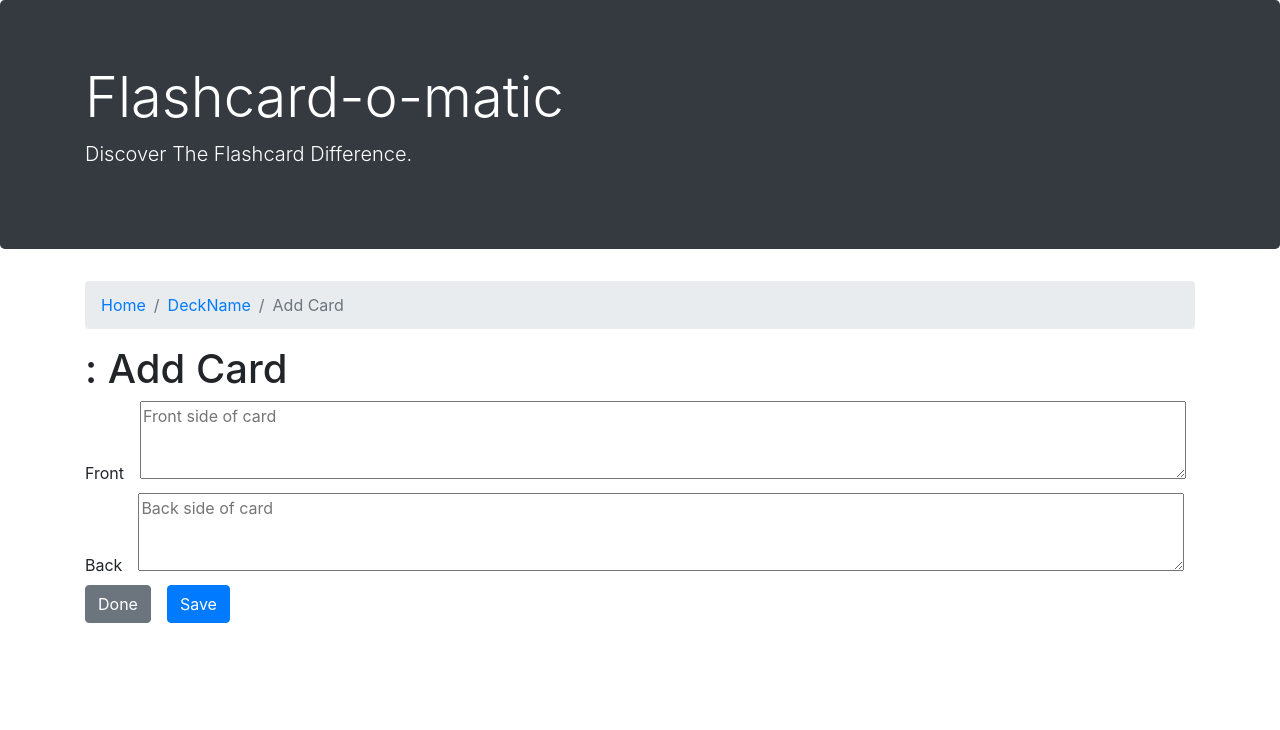
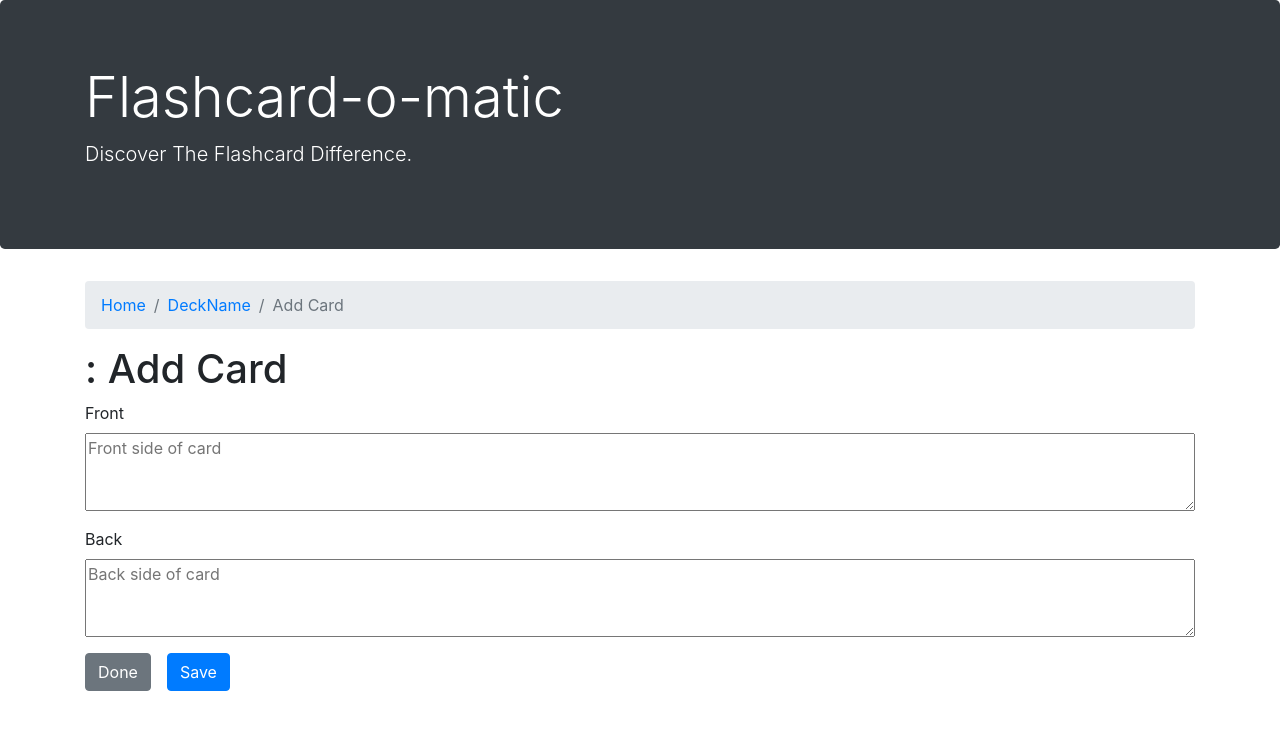
Before and after one commit to japyles/Flashcards, a React (Create React App) app: page /decks/1/cards/new in a window 1280 px wide. Shown: the top 730 px of the page. Built offline with nearby package versions, Linux system fonts and the light colour scheme; no server answers; a web font is replaced by a local one.

Commit message:
added some styling to CardForm.js and Deck.js

```diff
--- a/src/Layout/CardForm.js
+++ b/src/Layout/CardForm.js
@@ -7,7 +7,7 @@ const CardForm = ( { handleSubmit, handleChangeFront, handleChangeBack, card, de
     return (
         <div>
             <form onSubmit={handleSubmit}>
-                <div>
+                <div className='d-flex flex-column mb-3'>
                     <label className='mr-3'>Front</label>
                     <textarea
                     name='front'
@@ -19,7 +19,7 @@ const CardForm = ( { handleSubmit, handleChangeFront, handleChangeBack, card, de
                     cols='100'
                     />
                 </div>
-                <div>
+                <div className='d-flex flex-column mb-3'>
                     <label className='mr-3'>Back</label>
                     <textarea
                     name='back'
--- a/src/Layout/Deck.js
+++ b/src/Layout/Deck.js
@@ -38,12 +38,12 @@ const Deck = () => {
         <Breadcrumb.Item href="#" active>{name}</Breadcrumb.Item>
       </Breadcrumb>
 
-      <div key={id}>
+      <div key={id} className='mb-5'>
         <h3>{name}</h3>
         <p>{description}</p>
-        <Link to={`./decks/${id}/edit`} className='btn btn-secondary'>Edit</Link>
-        <Link to={`/decks/${id}/study`} className='btn btn-secondary'>Study</Link>
-        <Link to={`/decks/${id}/cards/new`} className='btn btn-secondary'>Add Card</Link>
+        <Link to={`./decks/${id}/edit`} className='btn btn-secondary mr-2'>Edit</Link>
+        <Link to={`/decks/${id}/study`} className='btn btn-secondary mr-2'>Study</Link>
+        <Link to={`/decks/${id}/cards/new`} className='btn btn-secondary mr-2'>Add Card</Link>
         <button onClick={() => deleteDeckHandler} className='btn btn-secondary'>Delete</button>
       </div>
 
```
